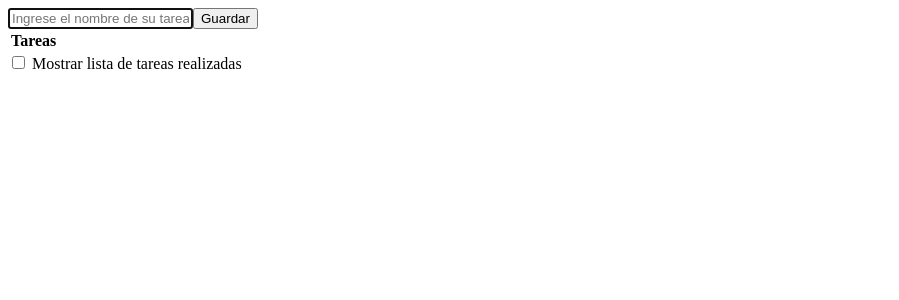
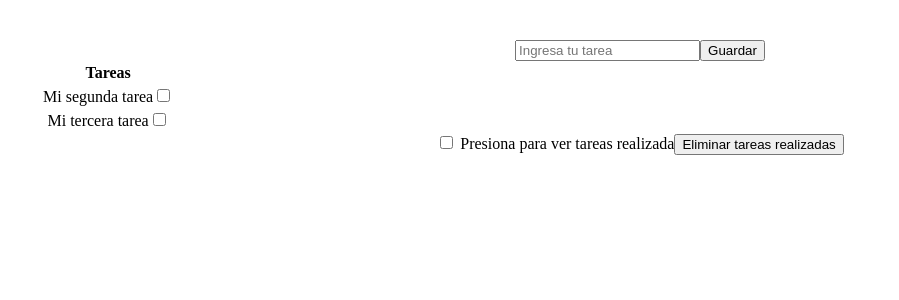
Before and after one commit to Rest02/To-do-simple-project, a React (Vite) app: page / in a window 1280 px wide. Shown: the top 300 px of the page, without its empty margins (0-899 px from the left). Built offline with nearby package versions, Linux system fonts and the light colour scheme.

Commit message:
Version con funcion eliminar tareas, y corregir errores de mostrar tareas realizadas + separacion de componente div

```diff
--- a/src/App.jsx
+++ b/src/App.jsx
@@ -1,10 +1,16 @@
-import { useState, useEffect } from "react";
+import { useEffect, useState } from "react";
+import "./App.css";
 import FormTask from "./components/FormTask";
-import TaskTable from "./components/TaskTable";
+import TableTask from "./components/TableTask";
+import VisualizarTareas from './components/VisualizarTareas'
 
 function App() {
-  const [tareas, setTareas] = useState([]);
-  const [ValorDelEstado, setValorDelEstado] = useState(false);
+  const [tareas, setTareas] = useState([
+    { nombre: "Mi primer tarea", estado: true },
+    { nombre: "Mi segunda tarea", estado: false },
+    { nombre: "Mi tercera tarea", estado: false },
+  ]);
+  const [valor, setValor] = useState(false);
 
   useEffect(() => {
     let value = localStorage.getItem("tasks");
@@ -17,48 +23,49 @@ function App() {
     localStorage.setItem("tasks", JSON.stringify(tareas));
   }, [tareas]);
 
-  function createTask(newTaskName) {
-    if (tareas.find((e) => e.nombre === newTaskName)) {
-      alert("Su tarea ya fue ingresada");
+  function createTask(newTask) {
+    if (tareas.find((e) => e.nombre == newTask)) {
+      alert("Su tarea ya se encuentra en la lista");
     } else {
       setTareas([
         ...tareas,
         {
-          nombre: newTaskName,
+          nombre: newTask,
           estado: false,
         },
       ]);
     }
   }
 
-  function toggleTask(filterTask) {
+  function toggleTask(taskName) {
     setTareas(
       tareas.map((e) =>
-        e.nombre == filterTask.nombre ? { ...e, estado: !e.estado } : e
+        e.nombre == taskName ? { ...e, estado: !e.estado } : e
       )
     );
   }
 
+
+  function deleteTask(taskName){
+    if(window.confirm("Estas seguro de lo que quieres hacer ?")){
+      setTareas(tareas.filter((e)=> e.estado == false ))
+    }
+    setValor(false)
+  }
+
+
   return (
-    <div>
+    <>
       <FormTask createTask={createTask} />
-      <TaskTable tareas={tareas} toggleTask={toggleTask} />
-      <div>
-        <input
-          type="checkbox"
-          onChange={(e) => setValorDelEstado(!ValorDelEstado)}
-        />{" "}
-        <label> Mostrar lista de tareas realizadas </label>
-      </div>
+      <TableTask tareas={tareas} toggleTask={toggleTask} />
 
-      {ValorDelEstado == true ? (
-        <TaskTable
-          tareas={tareas}
-          toggleTask={toggleTask}
-          ValorDelEstado={ValorDelEstado}
-        />
+      <VisualizarTareas isChecked={valor}
+      setValor = {(checked)=>setValor(checked)} deleteTask={deleteTask}/>
+
+      {valor == true ? (
+        <TableTask tareas={tareas} toggleTask={toggleTask} valor={valor} />
       ) : null}
-    </div>
+    </>
   );
 }
 
--- a/src/components/FormTask.jsx
+++ b/src/components/FormTask.jsx
@@ -1,22 +1,19 @@
-import React, { useEffect, useState } from "react";
+import React, { useState } from "react";
 
 function FormTask({ createTask }) {
   const [name, setName] = useState("");
 
   const eventHandler = (e) => {
     e.preventDefault();
-    setName("");
     createTask(name);
   };
 
   return (
-    <form onSubmit={eventHandler} action="">
+    <form onSubmit={eventHandler}>
       <input
         type="text"
-        placeholder="Ingrese el nombre de su tarea"
+        placeholder="Ingresa tu tarea"
         onChange={(e) => setName(e.target.value)}
-        value={name}
-        autoFocus
       />
       <button>Guardar</button>
     </form>
--- /dev/null
+++ b/src/components/TableTask.jsx
@@ -0,0 +1,23 @@
+import React from "react";
+import TaskRow from "./TaskRow";
+
+function TableTask({ tareas, toggleTask, valor = false }) {
+  const eventHandler2 = () => {
+    return tareas
+      .filter((e) => e.estado === valor)
+      .map((e) => <TaskRow toggleTask={toggleTask} e={e} key={e.nombre} />);
+  };
+
+  return (
+    <table>
+      <thead>
+        <tr>
+          <th>Tareas</th>
+        </tr>
+      </thead>
+      <tbody>{eventHandler2(valor)}</tbody>
+    </table>
+  );
+}
+
+export default TableTask;
--- a/src/components/TaskRow.jsx
+++ b/src/components/TaskRow.jsx
@@ -1,14 +1,18 @@
-import React from "react";
+import React from 'react'
 
 function TaskRow({e, toggleTask}) {
   return (
-    <tr >
-      <td>
-        {e.nombre}
-        <input type="checkbox" checked={e.estado} onChange={()=>toggleTask(e)}/>
-      </td>
-    </tr>
-  );
+    <tr>
+    <td>
+      {e.nombre}
+      <input
+        type="checkbox"
+        checked={e.estado}
+        onChange={()=> toggleTask(e.nombre)}
+      />
+    </td>
+  </tr>
+  )
 }
 
-export default TaskRow;
+export default TaskRow
--- a/src/components/TaskTable.jsx
+++ /dev/null
@@ -1,26 +0,0 @@
-import React from "react";
-import TaskRow from "./TaskRow";
-
-function TaskTable({ tareas, toggleTask, ValorDelEstado=false}) {
-  const miFuncion = () => {
-    return(
-    tareas
-    .filter((e) => e.estado === ValorDelEstado )
-    .map((e) => (
-      <TaskRow e={e} key={e.nombre} toggleTask={toggleTask} />
-    )))
-  };
-
-  return (
-    <table>
-      <thead>
-        <tr>
-          <th>Tareas</th>
-        </tr>
-      </thead>
-      <tbody>{miFuncion(ValorDelEstado)}</tbody>
-    </table>
-  );
-}
-
-export default TaskTable;
--- /dev/null
+++ b/src/components/VisualizarTareas.jsx
@@ -0,0 +1,13 @@
+import React from "react";
+
+function VisualizarTareas({setValor, deleteTask, isChecked}) {
+  return (
+    <div>
+      <input checked={isChecked} type="checkbox" onChange={(e) => setValor(e.target.checked)} />{" "}
+      <label>Presiona para ver tareas realizada</label>
+      <button onClick={()=>deleteTask()}>Eliminar tareas realizadas</button>
+    </div>
+  );
+}
+
+export default VisualizarTareas;
```
